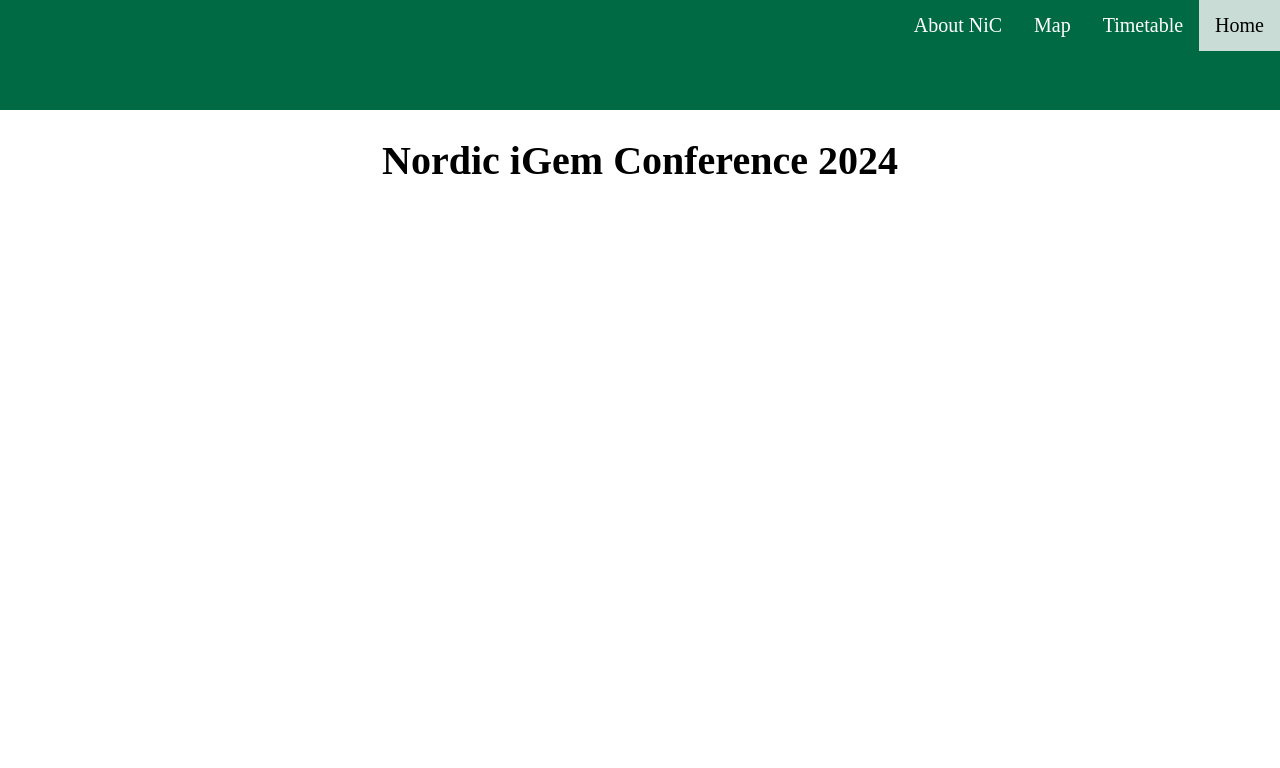
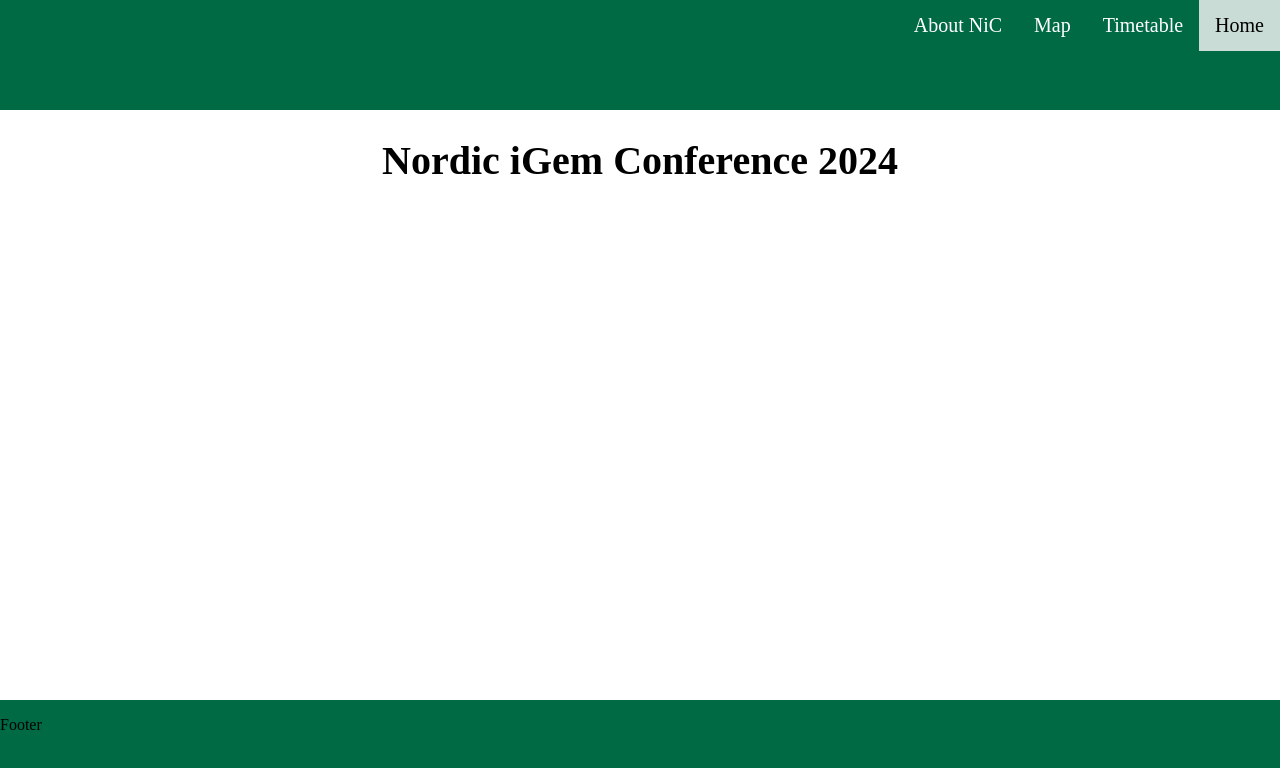
Before and after one commit to teamAboaTurku/nic-24, a Vue app: page / in a window 1280 px wide. Shown: the top 768 px of the page. Built offline with nearby package versions, Linux system fonts and the light colour scheme.

Commit message:
add footer

```diff
--- a/src/App.vue
+++ b/src/App.vue
@@ -1,17 +1,20 @@
 <template>
-  <div id="app">
+  <div>
     <TopNav />
     <router-view/>
+    <BottomFooter />
   </div>
 </template>
 
 <script>
 import TopNav from './components/TopNav.vue'
+import BottomFooter from './components/BottomFooter.vue'
 
 export default {
   name: 'App',
   components: {
-    TopNav
+    TopNav,
+    BottomFooter
   }
 }
 </script>
--- /dev/null
+++ b/src/components/BottomFooter.vue
@@ -0,0 +1,11 @@
+<template>
+    <div class="footer">
+        <p>Footer</p>
+    </div>
+</template>
+
+<script>
+export default {
+    name: 'BottomFooter'
+}
+</script>
```
